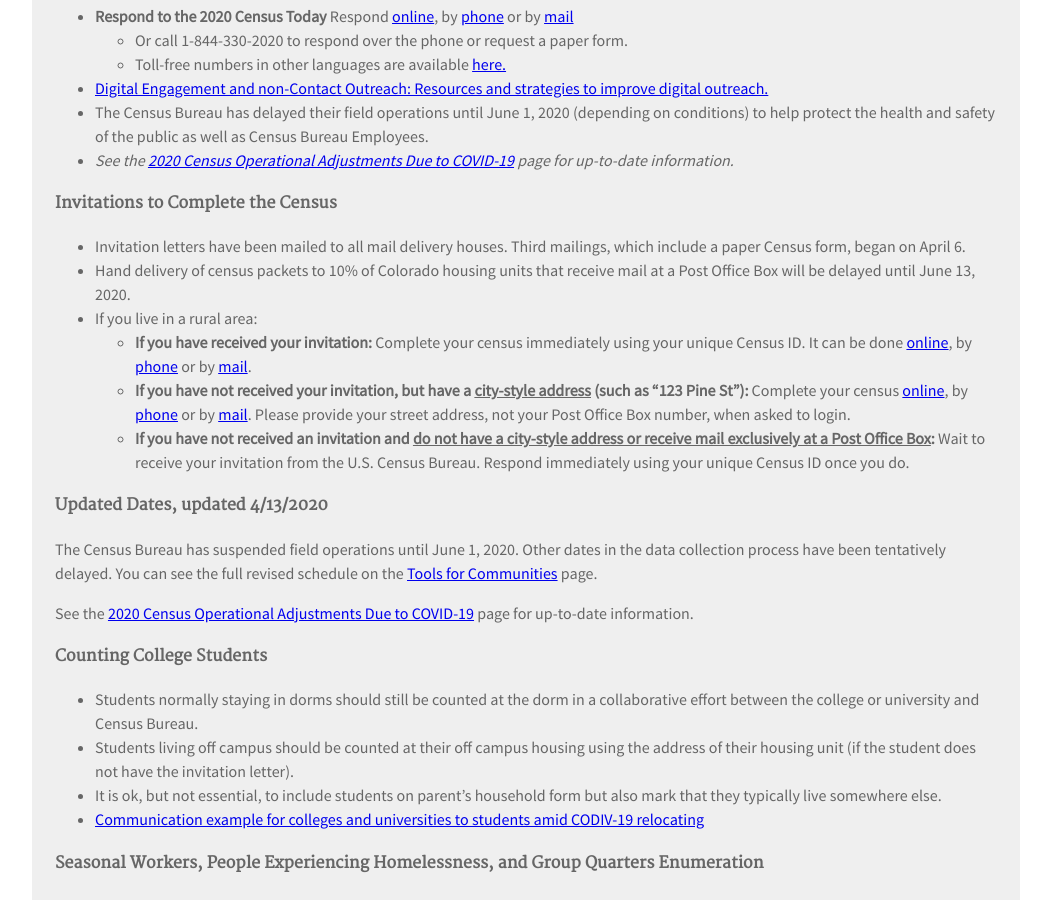
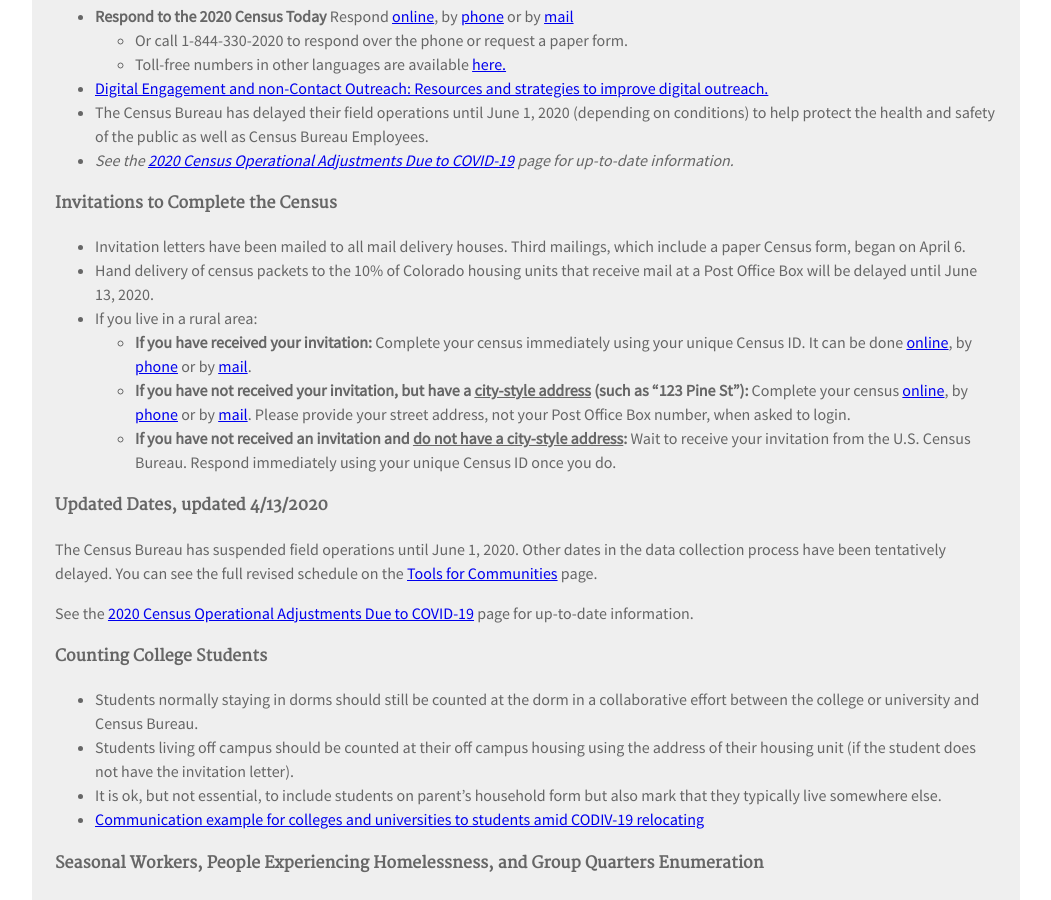
Before and after one commit to TBleess/Website_New, a Jekyll site: the page built from pages/5_CensusACS/2020-covid.html, in a window 1280 px wide and 900 px high, scrolled down 485 px. Shown: the whole window, without its empty margins (114-1165 px from the left). Built offline with Jekyll 4.4.1, drawn with Linux system fonts in a browser that asks for light colours.

Commit message:
Add files via upload

```diff
--- a/pages/5_CensusACS/2020-covid.html
+++ b/pages/5_CensusACS/2020-covid.html
@@ -40,7 +40,7 @@ the health and safety of the public as well as Census Bureau Employees.</li>
 <h4>Invitations to Complete the Census </h4>
 <ul>
 <li>Invitation letters have been mailed to all mail delivery houses.  Third mailings, which include a paper Census form, began on April 6.</li>
-<li>Hand delivery of census packets to 10% of Colorado housing units that receive mail at a Post Office Box will be delayed until June 13, 2020. </li>
+<li>Hand delivery of census packets to the 10% of Colorado housing units that receive mail at a Post Office Box will be delayed until June 13, 2020. </li>
 <li>If you live in a rural area:</li>
 <ul>
 <li><b>If you have received your invitation:</b> Complete your census immediately
@@ -50,7 +50,7 @@ using your unique Census ID. It can be done <a href="https://2020census.gov/" ta
 <li><b>If you have not received your invitation, but have a <u>city-style address</u> (such as “123 Pine St”):</b> Complete your census <a href="https://2020census.gov/" target="_blank">online</a>, by
     <a href="https://2020census.gov/en/ways-to-respond/responding-by-phone.html" target="_blank">phone</a> or by
 	<a href="https://2020census.gov/en/ways-to-respond/responding-by-mail.html" target="_blank">mail</a>.  Please provide your street address, not your Post Office Box number, when asked to login.</li>
-<li><b>If you have not received an invitation and <u>do not have a city-style address or receive mail exclusively at a Post Office Box</u>:</b> Wait to receive your invitation from the U.S. Census Bureau. Respond immediately using your unique Census ID once you do.</li>
+<li><b>If you have not received an invitation and <u>do not have a city-style address</u>:</b> Wait to receive your invitation from the U.S. Census Bureau. Respond immediately using your unique Census ID once you do.</li>
 </ul>
 </ul>
 <h4>Updated Dates, updated 4/13/2020</h4>
```
